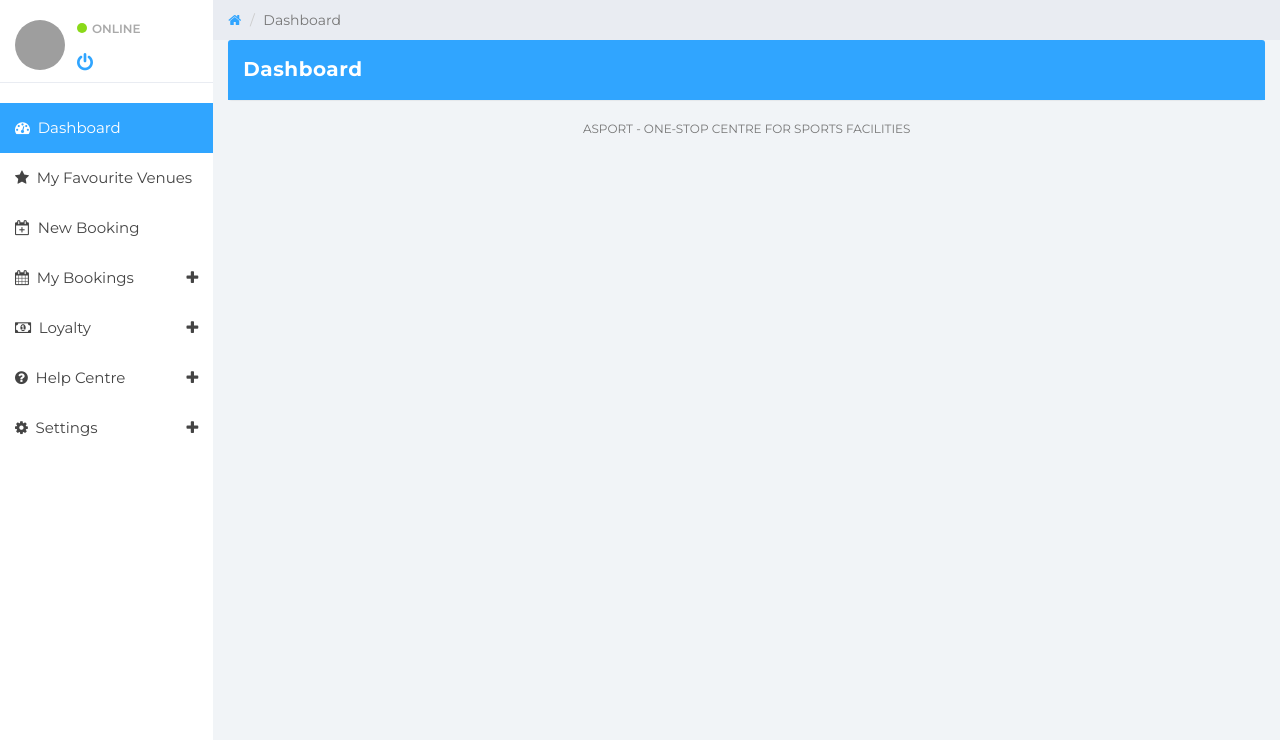
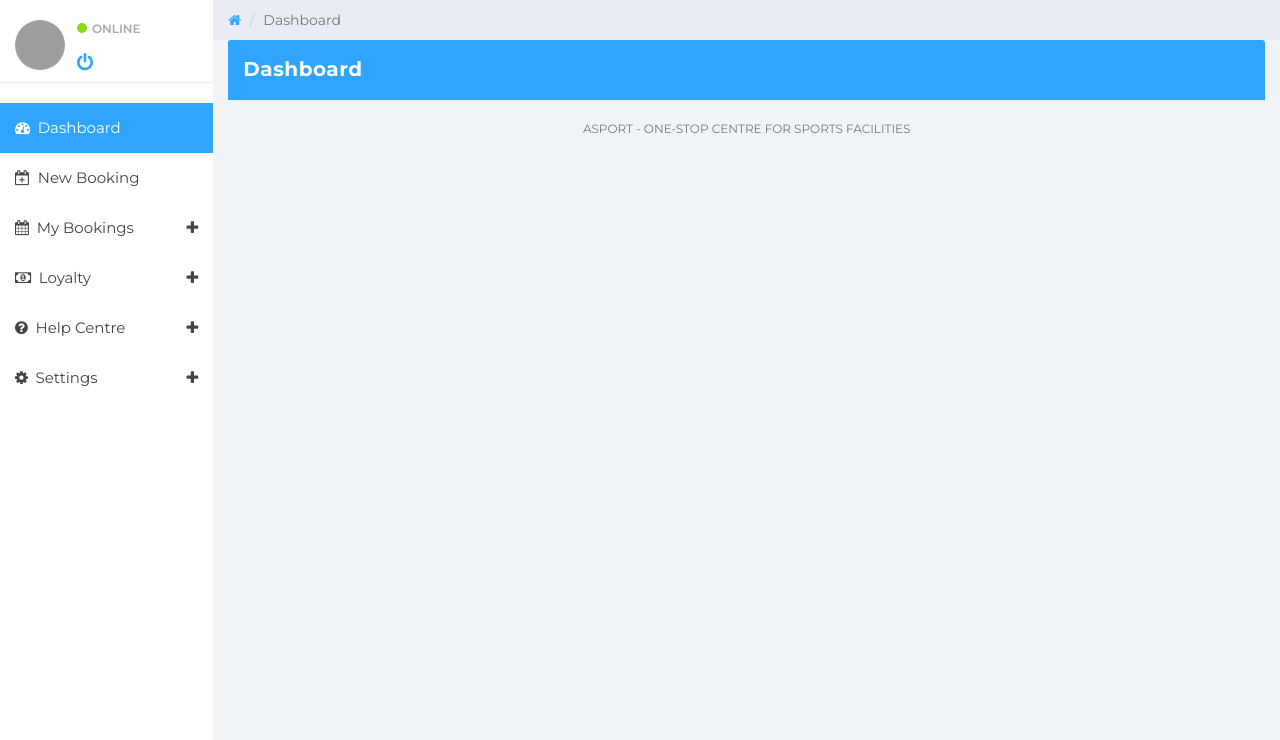
Before and after one commit to joevirn/ASport, a PHP site: page /user-dashboard.php in a window 1280 px wide. Shown: the part 60-800 px from the top of the page. Run offline with PHP 8.4, Linux system fonts and the light colour scheme; the visitor is signed in with stand-in values (Sample User, id 1); data that the repository does not hold is empty; some libraries are stand-ins or nearby versions; grey boxes are pictures that could not be loaded.

Commit message:
Minor enhancements to sidebar and header.

```diff
--- a/includes/user-header.php
+++ b/includes/user-header.php
@@ -1,11 +1,3 @@
-<?php
-/*
-session_start();
-error_reporting(0);
-include('includes/dbconnection.php');
-*/
-?>
-
 <nav class="navbar navbar-custom navbar-fixed-top" role="navigation">
         <div class="container-fluid">
             <div class="navbar-header">
--- a/includes/user-sidebar.php
+++ b/includes/user-sidebar.php
@@ -42,16 +42,6 @@
 						?>
 					>
 						<a href="user-dashboard.php"><em class="fa fa-dashboard">&nbsp;</em> Dashboard</a>
-					</li>
-
-					<li
-						<?php
-							if (PAGE == 'My Favourite Venues') {
-								echo "class='active'";
-							}
-						?>
-					>
-						<a href="user-myFavouriteVenues.php"><em class="fa fa-star">&nbsp;</em> My Favourite Venues</a>
 					</li>
 
 					<li
```
Also changed, not shown: includes/business-header.php (+0 -8 lines).
